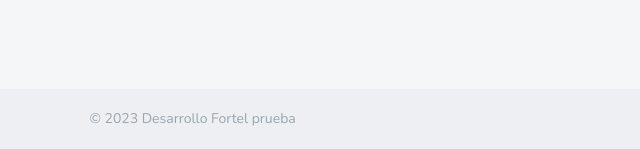
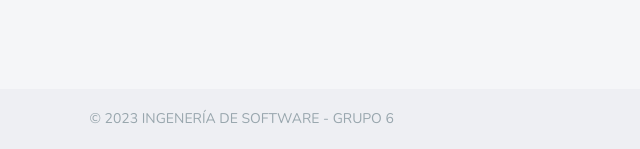
Before and after one commit to patrickmp201/ESTUDIANDO.PE, a CodeIgniter app: page /database/index.php/cursocontroller/index in a window 1280 px wide. Shown: the part 651-800 px from the top of the page, without its empty margins (0-640 px from the left). Run offline with CodeIgniter, Linux system fonts and the light colour scheme; data that the repository does not hold is empty; some libraries are stand-ins or nearby versions.

Commit message:
ajuste footer

```diff
--- a/application/views/layout/footer.php
+++ b/application/views/layout/footer.php
@@ -3,7 +3,7 @@
                     <div class="container-fluid">
                         <div class="row">
                             <div class="col-md-6">
-                                <script></script> © 2023 Desarrollo Fortel  prueba
+                                <script></script> © 2023 INGENERÍA DE SOFTWARE - GRUPO 6
                                 <!-- <a href="#">Coderthemes</a>  -->
                             </div>
                             <!-- <div class="col-md-6">
```
